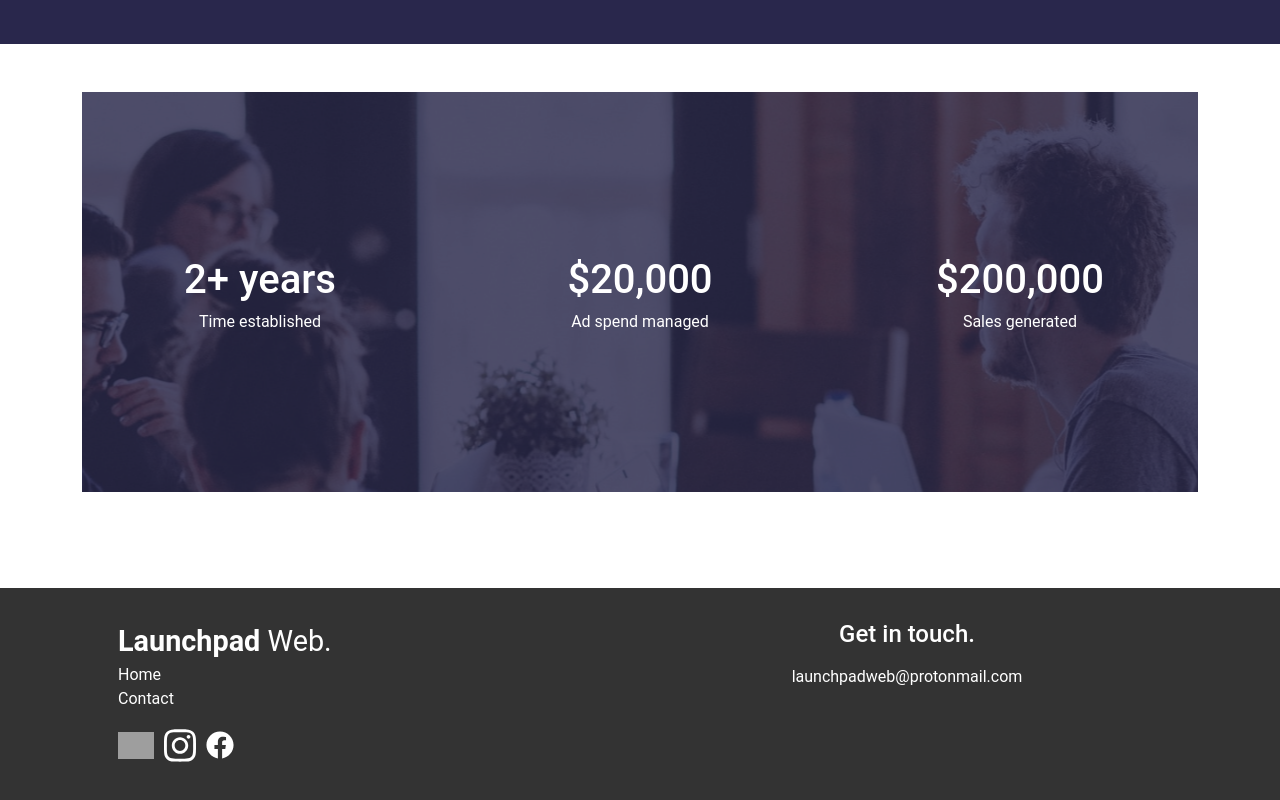
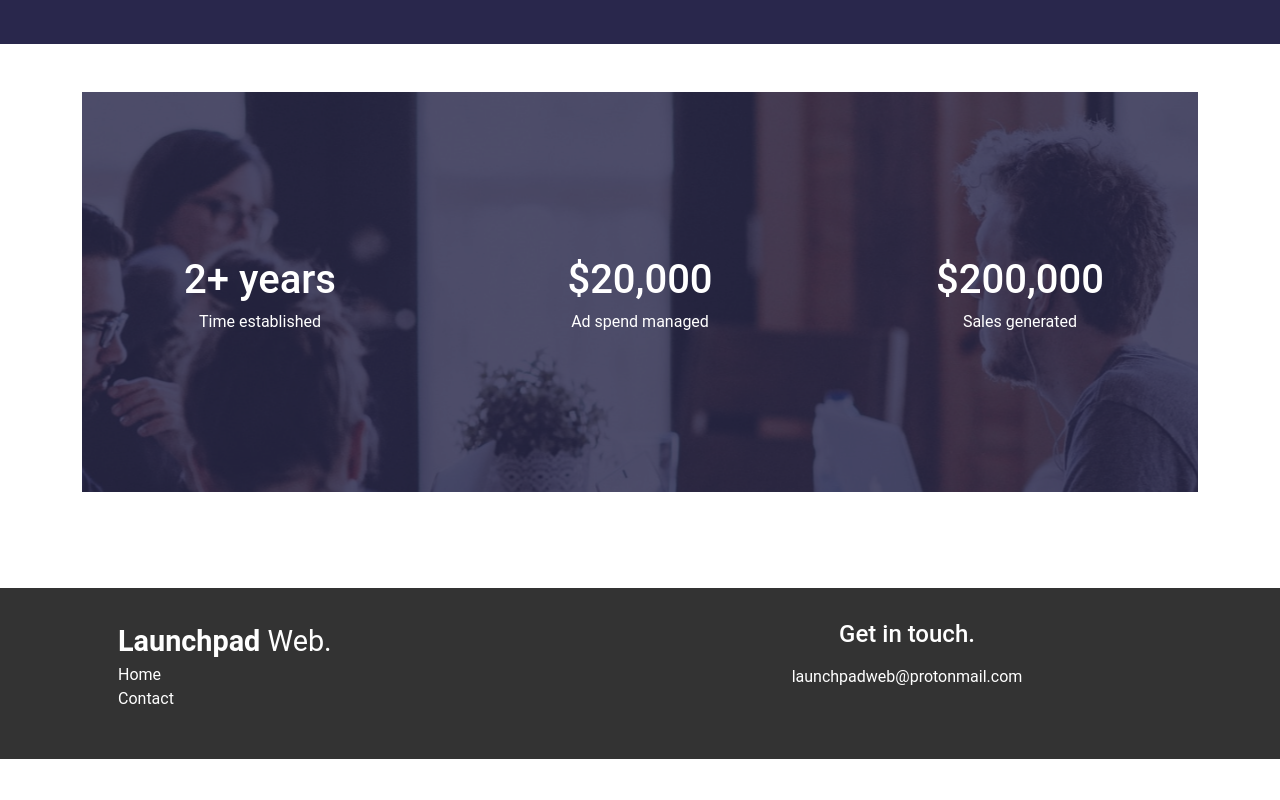
Before and after one commit to amenhotep74/launchpad2021, a Next.js app: page / in a window 1280 px wide. Shown: the part 2284-3084 px from the top of the page. After the commit the page ends 3043 px from the top, so only its background shows below. Built offline with nearby package versions, Linux system fonts and the light colour scheme; no server answers; grey boxes are pictures that could not be loaded.

Commit message:
removed footer icons

```diff
--- a/components/Footer.js
+++ b/components/Footer.js
@@ -39,7 +39,7 @@ export const Footer = () => {
             </div>
             <div className="mt-3 mb-3">
               <div className="footer_social_links" style={{}}>
-                <a style={{ color: "white" }} href="#">
+                {/* <a style={{ color: "white" }} href="#">
                   <img
                     alt="youtube_icon"
                     style={{ maxWidth: "36px", height: "auto" }}
@@ -54,15 +54,15 @@ export const Footer = () => {
                     className={styles.icon_instagram}
                     src="/icons/instagram-brands.svg"
                   />
-                </a>
-                <a style={{ color: "white" }} href="#">
+                </a> */}
+                {/* <a style={{ color: "white" }} href="#">
                   <img
                     alt="facebook_icon"
                     style={{ maxWidth: "28px", height: "auto" }}
                     className={styles.icon_fb}
                     src="/icons/facebook-brands.svg"
                   />
-                </a>
+                </a> */}
               </div>
             </div>
           </div>
```
